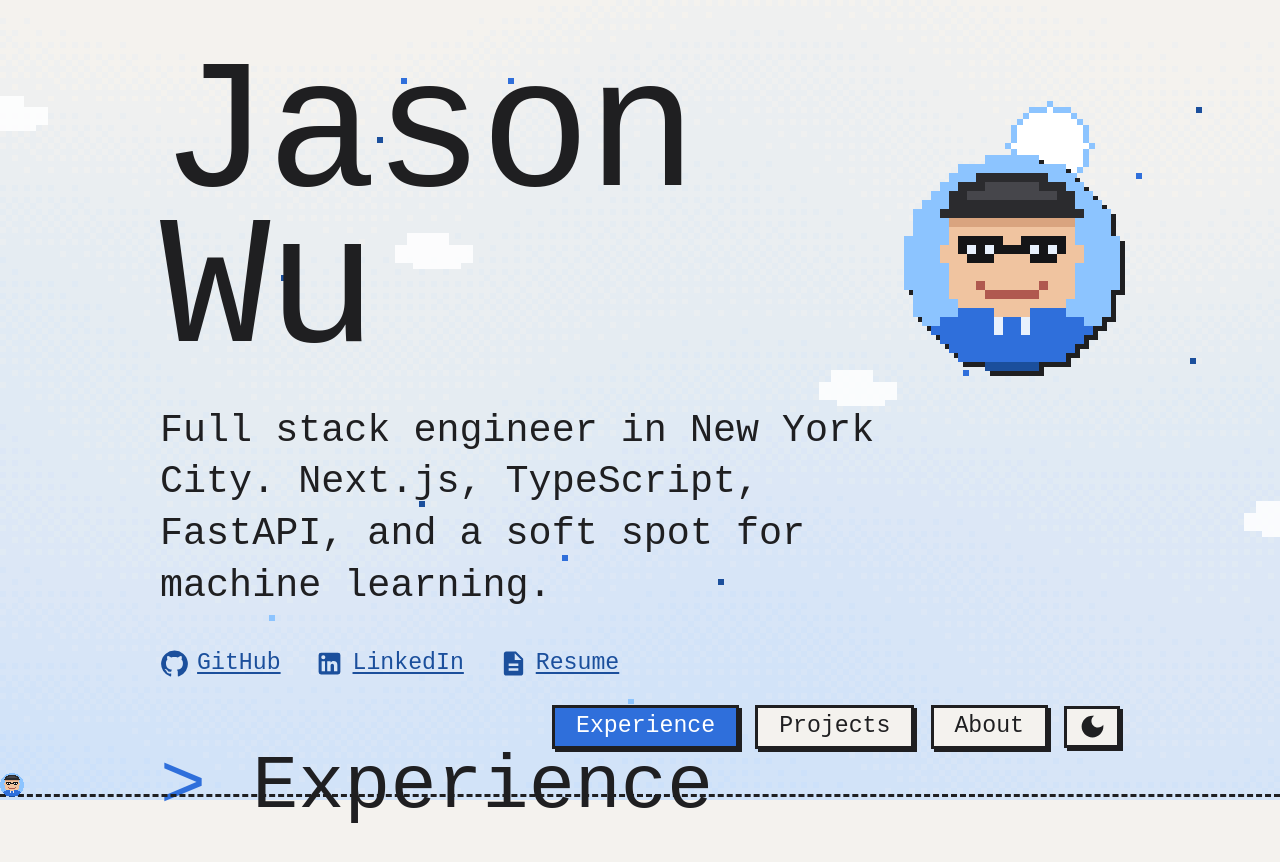
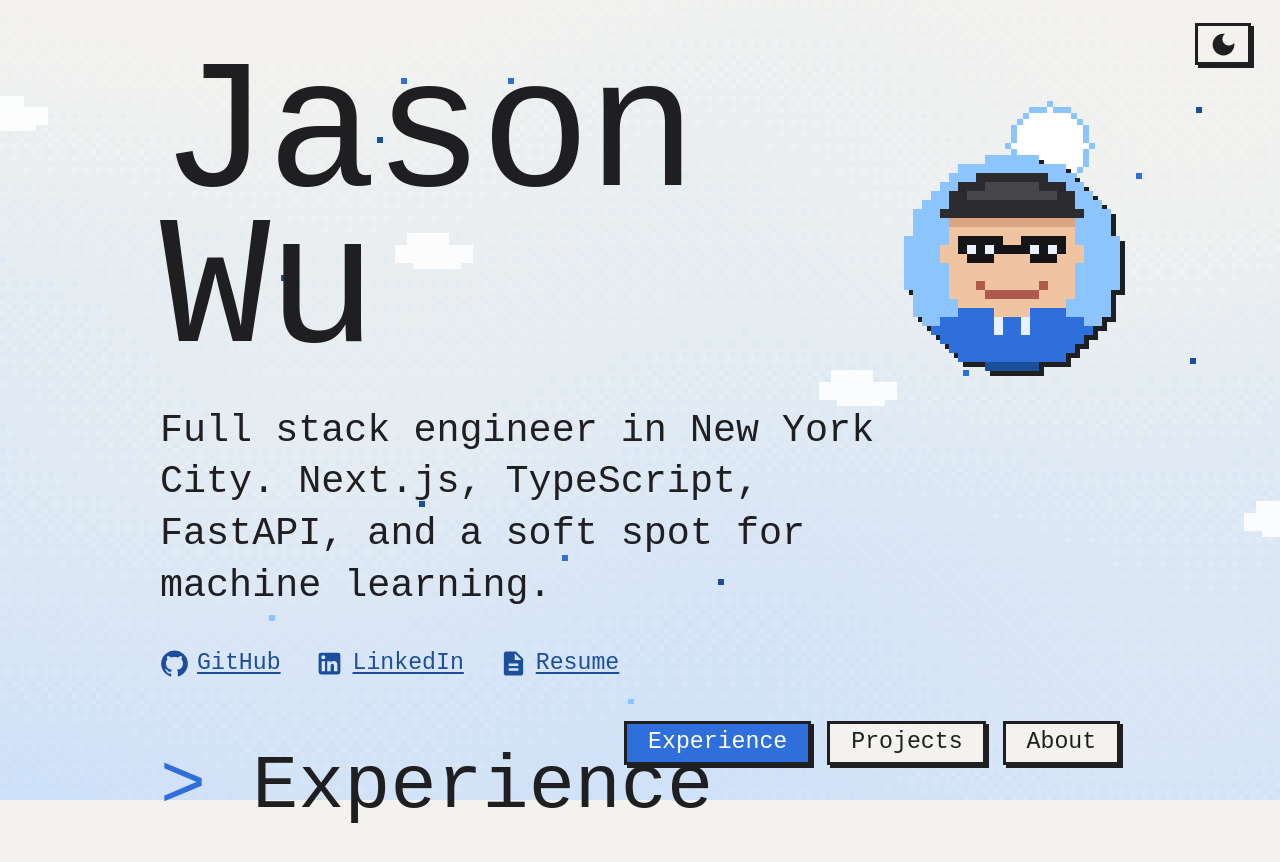
Before and after one commit to Jason-Wuuuu/Jason, a React (Vite) app: page / in a window 1280 px wide. Shown: the top 862 px of the page. Built offline with nearby package versions, Linux system fonts and the light colour scheme; a web font is replaced by a local one.

Commit message:
Theme toggle becomes its own top-right button; remove runner and lane
Co-Authored-By: Claude Sonnet 5.5 <noreply@anthropic.com>

```diff
--- a/src/App.jsx
+++ b/src/App.jsx
@@ -4,8 +4,8 @@ import Experience from "./components/Experience";
 import Projects from "./components/Projects";
 import About from "./components/About";
 import Dock from "./components/Dock";
+import ThemeToggle from "./components/ThemeToggle";
 import Background from "./components/Background";
-import { avatarURL } from "./avatar";
 import site from "./content";
 
 // Loaded only at #/admin, so visitors never download it.
@@ -36,9 +36,7 @@ export default function App() {
     <>
       <Background />
       <Dock />
-      <span className="runner" aria-hidden="true">
-        <img src={avatarURL()} alt="" />
-      </span>
+      <ThemeToggle />
       <main id="top">
         <Hero />
         <Experience />
--- a/src/avatar.js
+++ b/src/avatar.js
@@ -56,6 +56,3 @@ export function avatarCanvas() {
   );
   return canvas;
 }
-
-let url;
-export const avatarURL = () => (url ??= avatarCanvas().toDataURL());
--- a/src/components/Dock.jsx
+++ b/src/components/Dock.jsx
@@ -1,5 +1,4 @@
 import { useEffect, useState } from "react";
-import ThemeToggle from "./ThemeToggle";
 
 const LINKS = [
   ["experience", "Experience"],
@@ -33,7 +32,6 @@ export default function Dock() {
           {label}
         </a>
       ))}
-      <ThemeToggle />
     </nav>
   );
 }
--- a/src/index.css
+++ b/src/index.css
@@ -200,7 +200,7 @@ footer { padding-block: 4rem 8rem; color: var(--mute); }
 }
 @media (prefers-reduced-motion: reduce) { .egg::after { animation: none; } }
 
-/* ── background canvas, scroll runner, theme wipe, letter hop ── */
+/* ── background canvas, theme wipe, letter hop ── */
 .bg { position: fixed; inset: 0; width: 100vw; height: 100vh; z-index: -1; pointer-events: none; image-rendering: pixelated; }
 .pixel-avatar { cursor: pointer; }
 
@@ -209,7 +209,7 @@ footer { padding-block: 4rem 8rem; color: var(--mute); }
 
 /* floating dock: the page's navigation, with the section you're in highlighted */
 .dock {
-  position: fixed; left: 50%; bottom: 2.2rem; z-index: 10; transform: translateX(-50%);
+  position: fixed; left: 50%; bottom: 1.5rem; z-index: 10; transform: translateX(-50%);
   display: flex; align-items: center; gap: .7rem; width: max-content; max-width: 96vw;
 }
 .dock a, .dock button {
@@ -220,7 +220,15 @@ footer { padding-block: 4rem 8rem; color: var(--mute); }
 .dock a:hover, .dock button:hover { color: var(--accent); }
 .dock a[aria-current="true"] { background: var(--accent); color: var(--on-accent); }
 .dock a:active, .dock button:active { transform: translate(3px, 3px); box-shadow: none; }
-.dock .theme-toggle { padding: .15rem .45rem; }
+
+/* theme toggle: its own button, top-right */
+.theme-toggle {
+  position: fixed; top: 1rem; right: 1.25rem; z-index: 10; display: inline-flex; align-items: center;
+  padding: .15rem .45rem; font: inherit; color: var(--ink); background: var(--bg);
+  border: 3px solid var(--ink); box-shadow: 3px 3px 0 var(--ink); cursor: pointer;
+}
+.theme-toggle:hover { color: var(--accent); }
+.theme-toggle:active { transform: translate(3px, 3px); box-shadow: none; }
 @keyframes dock-in-bottom { from { translate: 0 40px; opacity: 0; } }
 @keyframes dock-in-side { from { translate: 90px 0; opacity: 0; } }
 @media (prefers-reduced-motion: no-preference) {
@@ -243,25 +251,11 @@ footer { padding-block: 4rem 8rem; color: var(--mute); }
   .dock[data-pos="side"] { animation: dock-in-side .4s steps(6); }
 }
 @media (max-width: 560px) {
-  .dock { font-size: .8rem; gap: .4rem; bottom: 2rem; }
+  .dock { font-size: .8rem; gap: .4rem; bottom: 1.25rem; }
+  .theme-toggle { top: .75rem; right: .75rem; }
   .dock a, .dock button { padding: .1rem .55rem; }
-  .dock .theme-toggle { padding: .1rem .35rem; }
 }
 
-/* a tiny you runs along the bottom of the screen as the page scrolls (where scroll-driven animation is supported) */
-.runner { display: none; }
-@supports (animation-timeline: scroll()) {
-  @media (prefers-reduced-motion: no-preference) {
-    .runner { display: block; position: fixed; left: 0; right: 0; bottom: 0; height: 6px; z-index: 9; pointer-events: none; border-top: 3px dashed var(--ink); }
-    .runner img {
-      position: absolute; bottom: 0; width: 24px; height: 24px; image-rendering: pixelated;
-      animation: run linear both, bob .35s steps(2) infinite;
-      animation-timeline: scroll(root), auto;
-    }
-  }
-}
-@keyframes run { from { left: 0; } to { left: calc(100% - 24px); } }
-@keyframes bob { 50% { margin-bottom: 3px; } }
 
 ::view-transition-old(root), ::view-transition-new(root) { animation: none; mix-blend-mode: normal; }
 ::view-transition-new(root) { animation: reveal .8s steps(14) both; }
```
